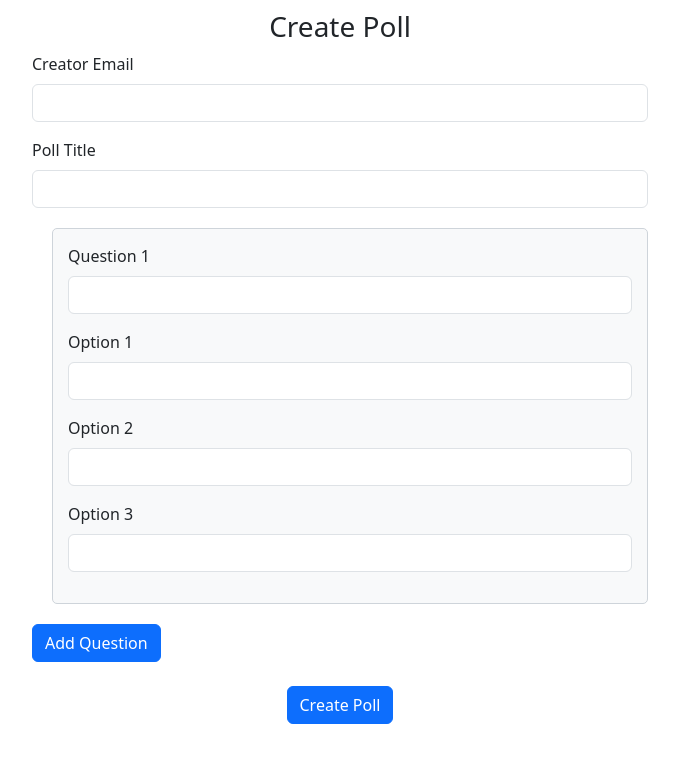
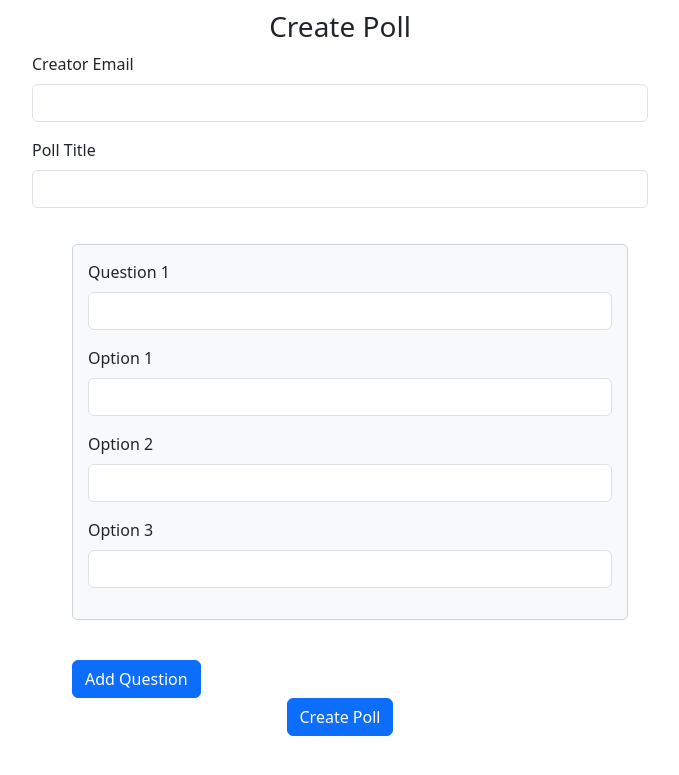
Before and after one commit to Ali-Raza-235/poll, a Django app: page / in a window 1280 px wide. Shown: the top 775 px of the page, without its empty margins (300-979 px from the left). Run offline with Django 5.2, Linux system fonts and the light colour scheme.

Commit message:
validation added interface improved

```diff
--- a/static/css/main.css
+++ b/static/css/main.css
@@ -28,8 +28,13 @@ body {
     max-width: 100%;
 }
 
-#questions-container .question-form {
-    margin-top: 20px;
+#add-question-btn {
+    margin-left: 40px;
+    margin-top: 0;
+}
+
+#questions-container {
+    padding: 20px;
 }
 
 .form-poll {
--- a/static/javascript/main.js
+++ b/static/javascript/main.js
@@ -11,7 +11,7 @@ document.addEventListener('DOMContentLoaded', function() {
                 <div class="d-flex align-items-center mb-2">
                     <div class="flex-grow-1">
                         <label for="question_${questionIndex}" class="form-label">Question ${questionIndex}</label>
-                        <input type="text" class="form-control" id="question_${questionIndex}" name="questions[${questionIndex}][question]">
+                        <input type="text" class="form-control" id="question_${questionIndex}" name="questions[${questionIndex}][question]" required>
                     </div>
                     <button type="button" class="btn btn-danger btn-sm remove-question-btn ms-2">
                         <i class="fas fa-trash-alt"></i>
@@ -19,15 +19,15 @@ document.addEventListener('DOMContentLoaded', function() {
                 </div>
                 <div class="mb-3">
                     <label for="option1_${questionIndex}" class="form-label">Option 1</label>
-                    <input type="text" class="form-control" id="option1_${questionIndex}" name="questions[${questionIndex}][option1]">
+                    <input type="text" class="form-control" id="option1_${questionIndex}" name="questions[${questionIndex}][option1]" required>
                 </div>
                 <div class="mb-3">
                     <label for="option2_${questionIndex}" class="form-label">Option 2</label>
-                    <input type="text" class="form-control" id="option2_${questionIndex}" name="questions[${questionIndex}][option2]">
+                    <input type="text" class="form-control" id="option2_${questionIndex}" name="questions[${questionIndex}][option2]" required>
                 </div>
                 <div class="mb-3">
                     <label for="option3_${questionIndex}" class="form-label">Option 3</label>
-                    <input type="text" class="form-control" id="option3_${questionIndex}" name="questions[${questionIndex}][option3]">
+                    <input type="text" class="form-control" id="option3_${questionIndex}" name="questions[${questionIndex}][option3]" required>
                 </div>
             </div>
         `;
--- a/templates/create_poll.html
+++ b/templates/create_poll.html
@@ -8,34 +8,34 @@
         <h3 class="text-center">Create Poll</h3>
         <div class="mb-3">
             <label for="creator" class="form-label">Creator Email</label>
-            <input type="email" class="form-control" id="creator" name="creator" aria-describedby="emailHelp">
+            <input type="email" class="form-control" id="creator" name="creator" aria-describedby="emailHelp" required>
         </div>
         <div class="mb-3">
             <label for="poll" class="form-label">Poll Title</label>
-            <input type="text" class="form-control" id="poll" name="poll">
+            <input type="text" class="form-control" id="poll" name="poll" required>
         </div>
         <div id="questions-container">
             <!-- First Question Form -->
             <div class="question-form">
                 <div class="mb-3">
                     <label for="question_1" class="form-label">Question 1</label>
-                    <input type="text" class="form-control" id="question_1" name="questions[1][question]">
+                    <input type="text" class="form-control" id="question_1" name="questions[1][question]" required>
                 </div>
                 <div class="mb-3">
                     <label for="option1_1" class="form-label">Option 1</label>
-                    <input type="text" class="form-control" id="option1_1" name="questions[1][option1]">
+                    <input type="text" class="form-control" id="option1_1" name="questions[1][option1]" required>
                 </div>
                 <div class="mb-3">
                     <label for="option2_1" class="form-label">Option 2</label>
-                    <input type="text" class="form-control" id="option2_1" name="questions[1][option2]">
+                    <input type="text" class="form-control" id="option2_1" name="questions[1][option2]" required>
                 </div>
                 <div class="mb-3">
                     <label for="option3_1" class="form-label">Option 3</label>
-                    <input type="text" class="form-control" id="option3_1" name="questions[1][option3]">
+                    <input type="text" class="form-control" id="option3_1" name="questions[1][option3]" required>
                 </div>
             </div>
         </div>
-        <button type="button" class="btn btn-primary" id="add-question-btn">Add Question</button> <br><br>
+        <button type="button" class="btn btn-primary" id="add-question-btn">Add Question</button>
         <div class="text-center">
             <button type="submit" class="btn btn-primary">Create Poll</button>
         </div>
```
